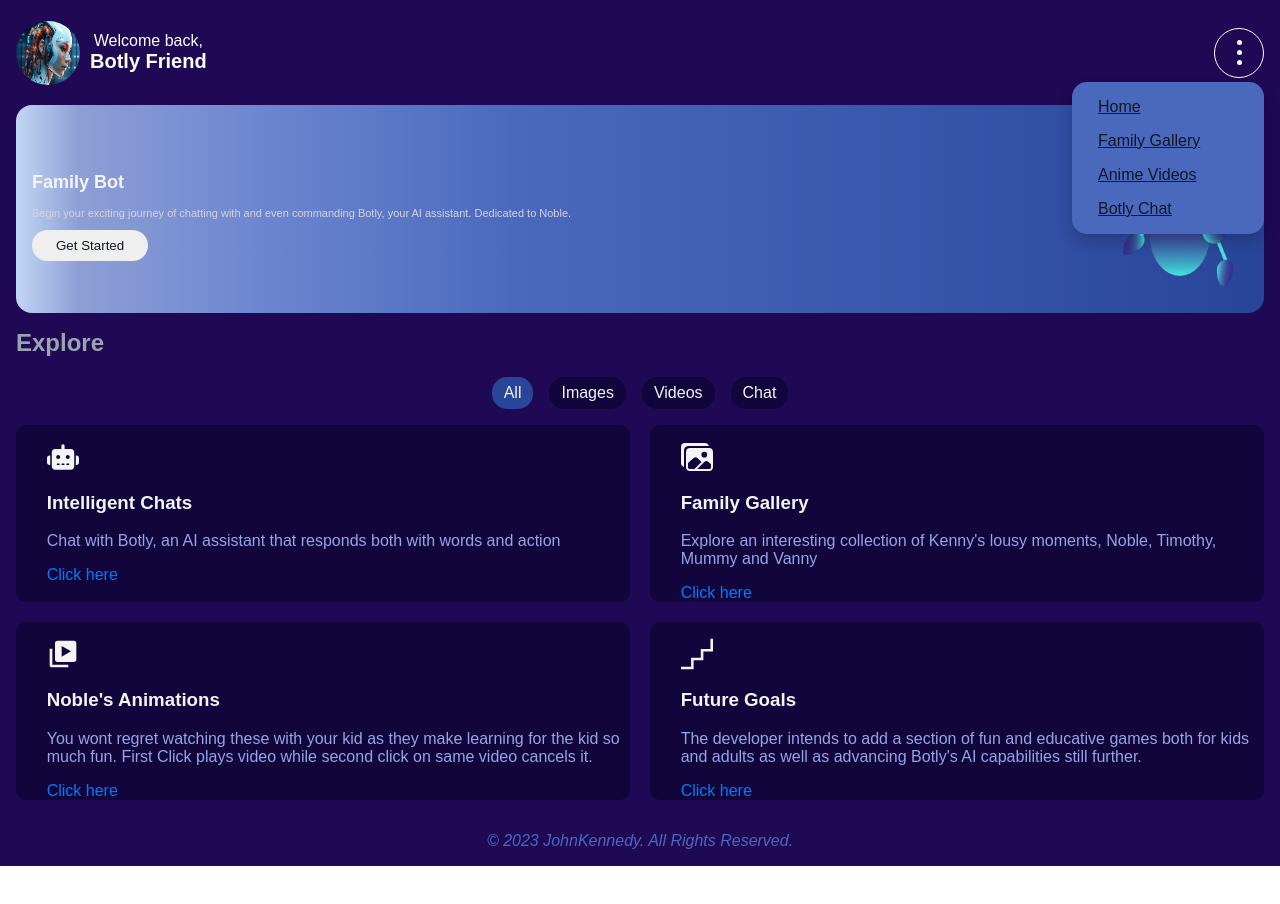
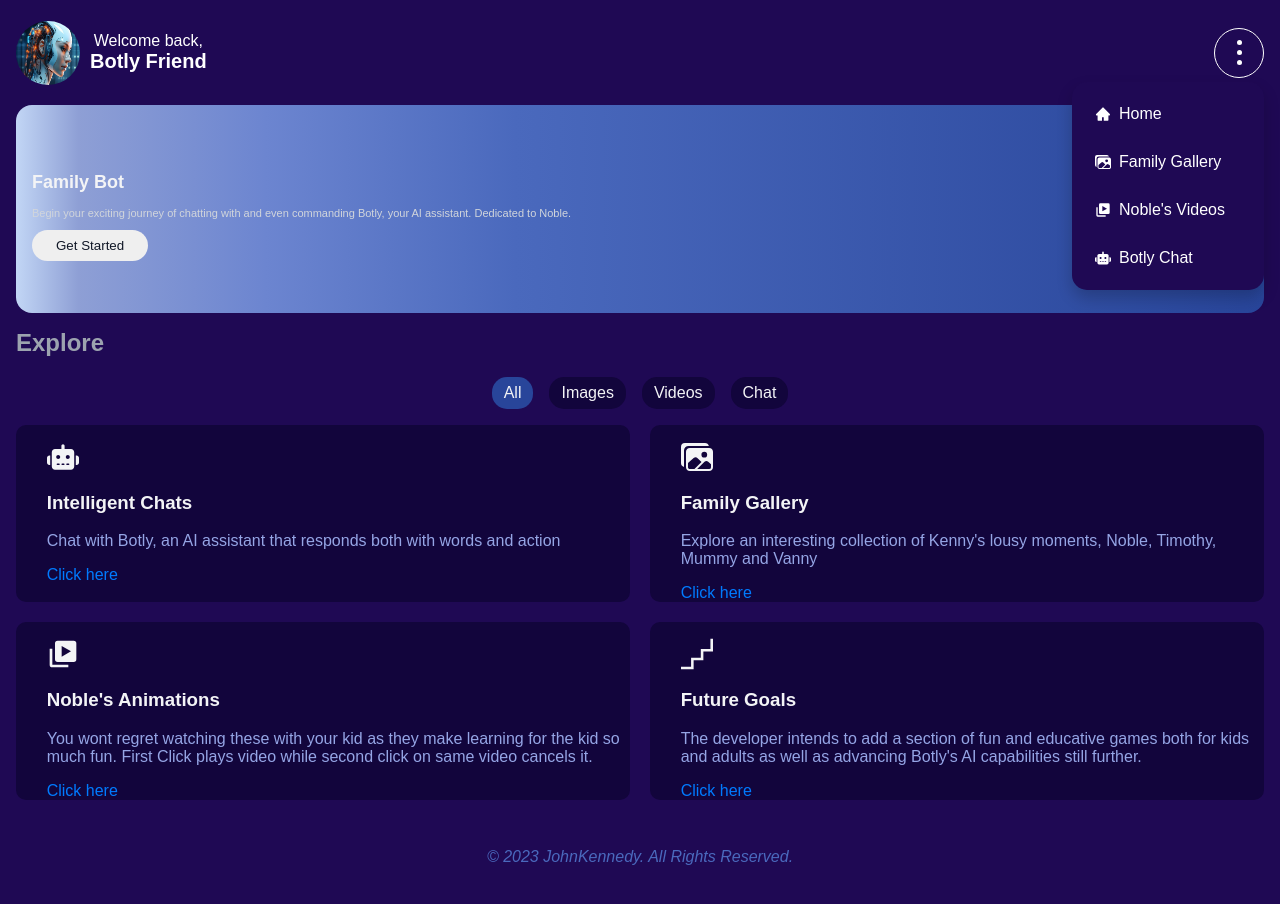
Before and after one commit to kennedy-muhumuza/nursery-kid-assistant, a React (Vite) app: page /home in a window 1280 px wide. Both pictures are taken after a click on the element 1239 px from the left and 52 px from the top of the page. Shown: the top 904 px of the page. Before the commit the page ends 866 px from the top, so only its background shows below. Built offline with nearby package versions, Linux system fonts and the light colour scheme.

Commit message:
Improve dropdown

```diff
--- a/src/App.jsx
+++ b/src/App.jsx
@@ -9,6 +9,7 @@ import { Landing } from "./components/landing/Landing";
 
 // import { Chatbot } from "./Chatbot/Chatbot";
 // import Transcript from "./Transcript/Transcript";
+// netlify deploy --prod
 const App = () => {
   return (
     <BrowserRouter>
--- a/src/chat/Chat.jsx
+++ b/src/chat/Chat.jsx
@@ -7,6 +7,7 @@ import { PiTextOutdentBold } from "react-icons/pi";
 import { MdRecordVoiceOver } from "react-icons/md";
 import { IoMdSend } from "react-icons/io";
 import bot from "/aipic.jpg";
+import { useNavigate } from "react-router-dom";
 
 import {
   collection,
@@ -34,6 +35,8 @@ const Chat = () => {
   const [transcript, setTranscript] = useState("");
   const [listening, setListening] = useState(false);
   const [active, setActive] = useState("voice");
+
+  const navigate = useNavigate();
   let recognition;
 
   const initialMessage = {
@@ -53,8 +56,8 @@ const Chat = () => {
 
       setTranscript(event.results[last][0].transcript);
 
-      // const response = await fetch("http://127.0.0.1:8000/botly", {
-      const response = await fetch("https://botly-backend.onrender.com", {
+      const response = await fetch("http://127.0.0.1:8000/botly", {
+        // const response = await fetch("https://botly-backend.onrender.com", {
         method: "POST",
         headers: {
           "Content-Type": "application/json",
@@ -272,18 +275,52 @@ const Chat = () => {
         </span>
         {isDropdownVisible && (
           <div className={styles["dropdown-content"]}>
-            <Link to="/home">
-              <span className={styles["dropdown-link"]}>Home</span>
-            </Link>
-            <Link to="/gallery">
-              <span className={styles["dropdown-link"]}>Family Gallery</span>
-            </Link>
-            <Link to="/videos">
-              <span className={styles["dropdown-link"]}>Anime Videos</span>
-            </Link>
-            <Link to="/chat">
-              <span className={styles["dropdown-link"]}>Botly Chat</span>
-            </Link>
+            <span
+              className={styles["dropdown-link"]}
+              onClick={() => navigate("/home")}
+            >
+              <svg
+                viewBox="0 0 1024 1024"
+                fill="currentColor"
+                height="1em"
+                width="1em"
+              >
+                <path d="M946.5 505L534.6 93.4a31.93 31.93 0 00-45.2 0L77.5 505c-12 12-18.8 28.3-18.8 45.3 0 35.3 28.7 64 64 64h43.4V908c0 17.7 14.3 32 32 32H448V716h112v224h265.9c17.7 0 32-14.3 32-32V614.3h43.4c17 0 33.3-6.7 45.3-18.8 24.9-25 24.9-65.5-.1-90.5z" />
+              </svg>
+              <span>Home</span>
+            </span>
+
+            <span
+              className={styles["dropdown-link"]}
+              onClick={() => navigate("/gallery")}
+            >
+              <svg
+                viewBox="0 0 512 512"
+                fill="currentColor"
+                height="1em"
+                width="1em"
+              >
+                <path d="M450.29 112H142c-34 0-62 27.51-62 61.33v245.34c0 33.82 28 61.33 62 61.33h308c34 0 62-26.18 62-60V173.33c0-33.82-27.68-61.33-61.71-61.33zm-77.15 61.34a46 46 0 11-46.28 46 46.19 46.19 0 0146.28-46.01zm-231.55 276c-17 0-29.86-13.75-29.86-30.66v-64.83l90.46-80.79a46.54 46.54 0 0163.44 1.83L328.27 337l-113 112.33zM480 418.67a30.67 30.67 0 01-30.71 30.66H259L376.08 333a46.24 46.24 0 0159.44-.16L480 370.59z" />
+                <path d="M384 32H64A64 64 0 000 96v256a64.11 64.11 0 0048 62V152a72 72 0 0172-72h326a64.11 64.11 0 00-62-48z" />
+              </svg>
+              <span>Family Gallery</span>
+            </span>
+
+            <span
+              className={styles["dropdown-link"]}
+              onClick={() => navigate("/videos")}
+            >
+              <svg
+                viewBox="0 0 24 24"
+                fill="currentColor"
+                height="1em"
+                width="1em"
+              >
+                <path d="M4 8H2v12a2 2 0 002 2h12v-2H4z" />
+                <path d="M20 2H8a2 2 0 00-2 2v12a2 2 0 002 2h12a2 2 0 002-2V4a2 2 0 00-2-2zm-9 12V6l7 4z" />
+              </svg>
+              <span>Noble&apos;s Videos</span>
+            </span>
           </div>
         )}
       </section>
@@ -309,7 +346,11 @@ const Chat = () => {
       </div>
       {active === "text" && (
         <>
-          <div className={styles["chat-messages"]} ref={messagesRef}>
+          <div
+            className={styles["chat-messages"]}
+            ref={messagesRef}
+            onClick={() => setDropdownVisible(false)}
+          >
             {messages.map((message, index) => (
               <div
                 key={index}
@@ -368,7 +409,11 @@ const Chat = () => {
 
       {active === "voice" && (
         <>
-          <div className={styles["chat-messages"]} ref={messagesRef}>
+          <div
+            className={styles["chat-messages"]}
+            ref={messagesRef}
+            onClick={() => setDropdownVisible(false)}
+          >
             {messages.map((message, index) => (
               <div
                 key={index}
--- a/src/components/gallery/Gallery.jsx
+++ b/src/components/gallery/Gallery.jsx
@@ -3,7 +3,7 @@ import { FontAwesomeIcon } from "@fortawesome/react-fontawesome";
 import { faChevronRight } from "@fortawesome/free-solid-svg-icons";
 import { faChevronLeft } from "@fortawesome/free-solid-svg-icons";
 import { useEffect, useState } from "react";
-import { Link, useNavigate } from "react-router-dom";
+import { useNavigate } from "react-router-dom";
 import bot from "/aipic.jpg";
 
 export const Gallery = () => {
@@ -46,11 +46,6 @@ export const Gallery = () => {
   const index = image.indexOf(activeImage);
   const navigate = useNavigate();
 
-  const handleClick = () => {
-    // Navigate to the 'about' route
-    navigate("/home");
-  };
-
   const handleNext = () => {
     const next = (index + 1) % image.length;
     setActiveImage(image[next]);
@@ -91,23 +86,59 @@ export const Gallery = () => {
         </span>
         {isDropdownVisible && (
           <div className={styles["dropdown-content"]}>
-            <Link to="/home">
-              <span className={styles["dropdown-link"]}>Home</span>
-            </Link>
-            <Link to="/gallery">
-              <span className={styles["dropdown-link"]}>Family Gallery</span>
-            </Link>
-            <Link to="/videos">
-              <span className={styles["dropdown-link"]}>Anime Videos</span>
-            </Link>
-            <Link to="/chat">
-              <span className={styles["dropdown-link"]}>Botly Chat</span>
-            </Link>
+            <span
+              className={styles["dropdown-link"]}
+              onClick={() => navigate("/home")}
+            >
+              <svg
+                viewBox="0 0 1024 1024"
+                fill="currentColor"
+                height="1em"
+                width="1em"
+              >
+                <path d="M946.5 505L534.6 93.4a31.93 31.93 0 00-45.2 0L77.5 505c-12 12-18.8 28.3-18.8 45.3 0 35.3 28.7 64 64 64h43.4V908c0 17.7 14.3 32 32 32H448V716h112v224h265.9c17.7 0 32-14.3 32-32V614.3h43.4c17 0 33.3-6.7 45.3-18.8 24.9-25 24.9-65.5-.1-90.5z" />
+              </svg>
+              <span>Home</span>
+            </span>
+
+            <span
+              className={styles["dropdown-link"]}
+              onClick={() => navigate("/videos")}
+            >
+              <svg
+                viewBox="0 0 24 24"
+                fill="currentColor"
+                height="1em"
+                width="1em"
+              >
+                <path d="M4 8H2v12a2 2 0 002 2h12v-2H4z" />
+                <path d="M20 2H8a2 2 0 00-2 2v12a2 2 0 002 2h12a2 2 0 002-2V4a2 2 0 00-2-2zm-9 12V6l7 4z" />
+              </svg>
+              <span>Noble&apos;s Videos</span>
+            </span>
+
+            <span
+              className={styles["dropdown-link"]}
+              onClick={() => navigate("/chat")}
+            >
+              <svg
+                viewBox="0 0 640 512"
+                fill="currentColor"
+                height="1em"
+                width="1em"
+              >
+                <path d="M320 0c17.7 0 32 14.3 32 32v64h128c35.3 0 64 28.7 64 64v288c0 35.3-28.7 64-64 64H160c-35.3 0-64-28.7-64-64V160c0-35.3 28.7-64 64-64h128V32c0-17.7 14.3-32 32-32zM208 384c-8.8 0-16 7.2-16 16s7.2 16 16 16h32c8.8 0 16-7.2 16-16s-7.2-16-16-16h-32zm96 0c-8.8 0-16 7.2-16 16s7.2 16 16 16h32c8.8 0 16-7.2 16-16s-7.2-16-16-16h-32zm96 0c-8.8 0-16 7.2-16 16s7.2 16 16 16h32c8.8 0 16-7.2 16-16s-7.2-16-16-16h-32zM264 256c0-22.1-17.9-40-40-40s-40 17.9-40 40 17.9 40 40 40 40-17.9 40-40zm152 40c22.1 0 40-17.9 40-40s-17.9-40-40-40-40 17.9-40 40 17.9 40 40 40zM48 224h16v192H48c-26.5 0-48-21.5-48-48v-96c0-26.5 21.5-48 48-48zm544 0c26.5 0 48 21.5 48 48v96c0 26.5-21.5 48-48 48h-16V224h16z" />
+              </svg>
+              <span>Botly Chat</span>
+            </span>
           </div>
         )}
       </section>
-      <div className={styles["container"]}>
-        <div className={styles["background"]} onClick={handleClick}>
+      <div
+        className={styles["container"]}
+        onClick={() => setDropdownVisible(false)}
+      >
+        <div className={styles["background"]}>
           <img
             src={activeImage}
             className={`${styles["bg"]} ${styles["show"]}`}
--- a/src/components/home/Home.jsx
+++ b/src/components/home/Home.jsx
@@ -3,10 +3,13 @@ import bot from "/aipic.jpg";
 import styles from "./Home.module.css";
 import { useState } from "react";
 import { Link } from "react-router-dom";
+import { useNavigate } from "react-router-dom";
 
 export const Home = () => {
   const [activeTab, setActiveTab] = useState("all");
   const [isDropdownVisible, setDropdownVisible] = useState(false);
+
+  const navigate = useNavigate();
 
   return (
     <div className={styles["home_container"]}>
@@ -28,22 +31,74 @@ export const Home = () => {
         </span>
         {isDropdownVisible && (
           <div className={styles["dropdown-content"]}>
-            <Link to="/home">
-              <span className={styles["dropdown-link"]}>Home</span>
-            </Link>
-            <Link to="/gallery">
-              <span className={styles["dropdown-link"]}>Family Gallery</span>
-            </Link>
-            <Link to="/videos">
-              <span className={styles["dropdown-link"]}>Anime Videos</span>
-            </Link>
-            <Link to="/chat">
-              <span className={styles["dropdown-link"]}>Botly Chat</span>
-            </Link>
+            <span
+              className={styles["dropdown-link"]}
+              onClick={() => navigate("/")}
+            >
+              <svg
+                viewBox="0 0 1024 1024"
+                fill="currentColor"
+                height="1em"
+                width="1em"
+              >
+                <path d="M946.5 505L534.6 93.4a31.93 31.93 0 00-45.2 0L77.5 505c-12 12-18.8 28.3-18.8 45.3 0 35.3 28.7 64 64 64h43.4V908c0 17.7 14.3 32 32 32H448V716h112v224h265.9c17.7 0 32-14.3 32-32V614.3h43.4c17 0 33.3-6.7 45.3-18.8 24.9-25 24.9-65.5-.1-90.5z" />
+              </svg>
+              <span>Home</span>
+            </span>
+
+            <span
+              className={styles["dropdown-link"]}
+              onClick={() => navigate("/gallery")}
+            >
+              <svg
+                viewBox="0 0 512 512"
+                fill="currentColor"
+                height="1em"
+                width="1em"
+              >
+                <path d="M450.29 112H142c-34 0-62 27.51-62 61.33v245.34c0 33.82 28 61.33 62 61.33h308c34 0 62-26.18 62-60V173.33c0-33.82-27.68-61.33-61.71-61.33zm-77.15 61.34a46 46 0 11-46.28 46 46.19 46.19 0 0146.28-46.01zm-231.55 276c-17 0-29.86-13.75-29.86-30.66v-64.83l90.46-80.79a46.54 46.54 0 0163.44 1.83L328.27 337l-113 112.33zM480 418.67a30.67 30.67 0 01-30.71 30.66H259L376.08 333a46.24 46.24 0 0159.44-.16L480 370.59z" />
+                <path d="M384 32H64A64 64 0 000 96v256a64.11 64.11 0 0048 62V152a72 72 0 0172-72h326a64.11 64.11 0 00-62-48z" />
+              </svg>
+              <span>Family Gallery</span>
+            </span>
+
+            <span
+              className={styles["dropdown-link"]}
+              onClick={() => navigate("/videos")}
+            >
+              <svg
+                viewBox="0 0 24 24"
+                fill="currentColor"
+                height="1em"
+                width="1em"
+              >
+                <path d="M4 8H2v12a2 2 0 002 2h12v-2H4z" />
+                <path d="M20 2H8a2 2 0 00-2 2v12a2 2 0 002 2h12a2 2 0 002-2V4a2 2 0 00-2-2zm-9 12V6l7 4z" />
+              </svg>
+              <span>Noble&apos;s Videos</span>
+            </span>
+
+            <span
+              className={styles["dropdown-link"]}
+              onClick={() => navigate("/chat")}
+            >
+              <svg
+                viewBox="0 0 640 512"
+                fill="currentColor"
+                height="1em"
+                width="1em"
+              >
+                <path d="M320 0c17.7 0 32 14.3 32 32v64h128c35.3 0 64 28.7 64 64v288c0 35.3-28.7 64-64 64H160c-35.3 0-64-28.7-64-64V160c0-35.3 28.7-64 64-64h128V32c0-17.7 14.3-32 32-32zM208 384c-8.8 0-16 7.2-16 16s7.2 16 16 16h32c8.8 0 16-7.2 16-16s-7.2-16-16-16h-32zm96 0c-8.8 0-16 7.2-16 16s7.2 16 16 16h32c8.8 0 16-7.2 16-16s-7.2-16-16-16h-32zm96 0c-8.8 0-16 7.2-16 16s7.2 16 16 16h32c8.8 0 16-7.2 16-16s-7.2-16-16-16h-32zM264 256c0-22.1-17.9-40-40-40s-40 17.9-40 40 17.9 40 40 40 40-17.9 40-40zm152 40c22.1 0 40-17.9 40-40s-17.9-40-40-40-40 17.9-40 40 17.9 40 40 40zM48 224h16v192H48c-26.5 0-48-21.5-48-48v-96c0-26.5 21.5-48 48-48zm544 0c26.5 0 48 21.5 48 48v96c0 26.5-21.5 48-48 48h-16V224h16z" />
+              </svg>
+              <span>Botly Chat</span>
+            </span>
           </div>
         )}
       </section>
-      <section className={styles["bot_description_container"]}>
+      <section
+        className={styles["bot_description_container"]}
+        onClick={() => setDropdownVisible(false)}
+      >
         <div className={styles["bot_description"]}>
           <div>
             <h1 className={styles["chat_heading"]}>Family Bot</h1>
@@ -51,17 +106,28 @@ export const Home = () => {
               Begin your exciting journey of chatting with and even commanding
               Botly, your AI assistant. Dedicated to Noble.
             </p>
-            <Link to="/chat">
-              <button className={styles["start_btn"]}>Get Started</button>
-            </Link>
+            {/* <Link to="/chat"> */}
+            <button
+              className={styles["start_btn"]}
+              onClick={() => navigate("/chat")}
+            >
+              Get Started
+            </button>
+            {/* </Link> */}
           </div>
           <img src={botly} alt="bot_picture" className={styles["botly_img"]} />
         </div>
       </section>
-      <section className={styles["explore_section"]}>
+      <section
+        className={styles["explore_section"]}
+        onClick={() => setDropdownVisible(false)}
+      >
         <h1 className={styles["explore_heading"]}>Explore</h1>
       </section>
-      <section className={styles["tab_section"]}>
+      <section
+        className={styles["tab_section"]}
+        onClick={() => setDropdownVisible(false)}
+      >
         <span
           className={`${styles["tab_option"]} ${
             activeTab === "all" && styles["active"]
@@ -95,7 +161,10 @@ export const Home = () => {
           Chat
         </span>
       </section>
-      <section className={styles["tab_content_container"]}>
+      <section
+        className={styles["tab_content_container"]}
+        onClick={() => setDropdownVisible(false)}
+      >
         {activeTab === "all" && (
           <div className={styles["all_container"]}>
             <div className={styles["all_card"]}>
--- a/src/components/home/Home.module.css
+++ b/src/components/home/Home.module.css
@@ -15,6 +15,7 @@
   right: 0;
   background-color: #f9f9f9;
   background-color: #4a69bd;
+  background-color: var(--main-color-100);
   min-width: 160px;
   box-shadow: 0px 8px 16px 0px rgba(0, 0, 0, 0.2);
   z-index: 1000;
@@ -22,9 +23,13 @@
   gap: 1rem;
 }
 .dropdown-link {
-  padding: 10px 10px;
+  display: flex;
+  align-items: center;
+  gap: 8px;
+  padding: 7px 7px;
   width: 100%;
   color: #111827; /* Default color */
+  color: #fff;
   text-decoration: none;
 }
 .dropdown-link:hover {
@@ -33,6 +38,7 @@
   background-color: #007bff;
   color: #111827;
   background-color: #fff;
+  border-radius: 5px;
 }
 /* .dropdown-link:visited {
   color: #ff4500;
@@ -241,7 +247,8 @@
 }
 .footer_msg {
   color: #4a69bd;
-  margin-top: 2rem;
+  margin-top: 3rem;
+  margin-bottom: 2rem;
   text-align: center;
   font-style: italic;
 }
--- a/src/components/videos/Videos.jsx
+++ b/src/components/videos/Videos.jsx
@@ -1,11 +1,13 @@
 import { useState } from "react";
 import styles from "./Videos.module.css";
-import { Link } from "react-router-dom";
 import bot from "/aipic.jpg";
+import { useNavigate } from "react-router-dom";
 
 export const Videos = () => {
   const [selectedVideo, setSelectedVideo] = useState(null);
   const [isDropdownVisible, setDropdownVisible] = useState(false);
+
+  const navigate = useNavigate();
 
   const videoList = [
     { id: 1, title: "Pepe", src: "/an1.mp4" },
@@ -64,23 +66,59 @@ export const Videos = () => {
         </span>
         {isDropdownVisible && (
           <div className={styles["dropdown-content"]}>
-            <Link to="/home">
-              <span className={styles["dropdown-link"]}>Home</span>
-            </Link>
-            <Link to="/gallery">
-              <span className={styles["dropdown-link"]}>Family Gallery</span>
-            </Link>
-            <Link to="/videos">
-              <span className={styles["dropdown-link"]}>Anime Videos</span>
-            </Link>
-            <Link to="/chat">
-              <span className={styles["dropdown-link"]}>Botly Chat</span>
-            </Link>
+            <span
+              className={styles["dropdown-link"]}
+              onClick={() => navigate("/home")}
+            >
+              <svg
+                viewBox="0 0 1024 1024"
+                fill="currentColor"
+                height="1em"
+                width="1em"
+              >
+                <path d="M946.5 505L534.6 93.4a31.93 31.93 0 00-45.2 0L77.5 505c-12 12-18.8 28.3-18.8 45.3 0 35.3 28.7 64 64 64h43.4V908c0 17.7 14.3 32 32 32H448V716h112v224h265.9c17.7 0 32-14.3 32-32V614.3h43.4c17 0 33.3-6.7 45.3-18.8 24.9-25 24.9-65.5-.1-90.5z" />
+              </svg>
+              <span>Home</span>
+            </span>
+
+            <span
+              className={styles["dropdown-link"]}
+              onClick={() => navigate("/gallery")}
+            >
+              <svg
+                viewBox="0 0 512 512"
+                fill="currentColor"
+                height="1em"
+                width="1em"
+              >
+                <path d="M450.29 112H142c-34 0-62 27.51-62 61.33v245.34c0 33.82 28 61.33 62 61.33h308c34 0 62-26.18 62-60V173.33c0-33.82-27.68-61.33-61.71-61.33zm-77.15 61.34a46 46 0 11-46.28 46 46.19 46.19 0 0146.28-46.01zm-231.55 276c-17 0-29.86-13.75-29.86-30.66v-64.83l90.46-80.79a46.54 46.54 0 0163.44 1.83L328.27 337l-113 112.33zM480 418.67a30.67 30.67 0 01-30.71 30.66H259L376.08 333a46.24 46.24 0 0159.44-.16L480 370.59z" />
+                <path d="M384 32H64A64 64 0 000 96v256a64.11 64.11 0 0048 62V152a72 72 0 0172-72h326a64.11 64.11 0 00-62-48z" />
+              </svg>
+              <span>Family Gallery</span>
+            </span>
+
+            <span
+              className={styles["dropdown-link"]}
+              onClick={() => navigate("/chat")}
+            >
+              <svg
+                viewBox="0 0 640 512"
+                fill="currentColor"
+                height="1em"
+                width="1em"
+              >
+                <path d="M320 0c17.7 0 32 14.3 32 32v64h128c35.3 0 64 28.7 64 64v288c0 35.3-28.7 64-64 64H160c-35.3 0-64-28.7-64-64V160c0-35.3 28.7-64 64-64h128V32c0-17.7 14.3-32 32-32zM208 384c-8.8 0-16 7.2-16 16s7.2 16 16 16h32c8.8 0 16-7.2 16-16s-7.2-16-16-16h-32zm96 0c-8.8 0-16 7.2-16 16s7.2 16 16 16h32c8.8 0 16-7.2 16-16s-7.2-16-16-16h-32zm96 0c-8.8 0-16 7.2-16 16s7.2 16 16 16h32c8.8 0 16-7.2 16-16s-7.2-16-16-16h-32zM264 256c0-22.1-17.9-40-40-40s-40 17.9-40 40 17.9 40 40 40 40-17.9 40-40zm152 40c22.1 0 40-17.9 40-40s-17.9-40-40-40-40 17.9-40 40 17.9 40 40 40zM48 224h16v192H48c-26.5 0-48-21.5-48-48v-96c0-26.5 21.5-48 48-48zm544 0c26.5 0 48 21.5 48 48v96c0 26.5-21.5 48-48 48h-16V224h16z" />
+              </svg>
+              <span>Botly Chat</span>
+            </span>
           </div>
         )}
       </section>
       {selectedVideo ? (
-        <div className={styles["video_play_container"]}>
+        <div
+          className={styles["video_play_container"]}
+          onClick={() => setDropdownVisible(false)}
+        >
           <h2
             onClick={() => playVideo(selectedVideo)}
             className={styles["video_title"]}
@@ -101,12 +139,18 @@ export const Videos = () => {
           </video>
         </div>
       ) : (
-        <h4 className={styles["enjoy_msg"]}>
+        <h4
+          className={styles["enjoy_msg"]}
+          onClick={() => setDropdownVisible(false)}
+        >
           Your Animation video will play here. <br />
           Enjoy 🎉
         </h4>
       )}
-      <div className={styles["video_container"]}>
+      <div
+        className={styles["video_container"]}
+        onClick={() => setDropdownVisible(false)}
+      >
         {videoList.map((video) => (
           <div
             key={video.id}
@@ -119,7 +163,10 @@ export const Videos = () => {
           </div>
         ))}
       </div>
-      <p className={styles["enjoy_msg_bottom"]}>
+      <p
+        className={styles["enjoy_msg_bottom"]}
+        onClick={() => setDropdownVisible(false)}
+      >
         {videoList.length} Cute & Educative Videos in total.
       </p>
     </div>
```
Also changed, not shown: src/chat/Chat.module.css (+9 -2 lines), src/components/gallery/Gallery.module.css (+18 -9 lines), src/components/videos/Videos.module.css (+7 -1 lines).
